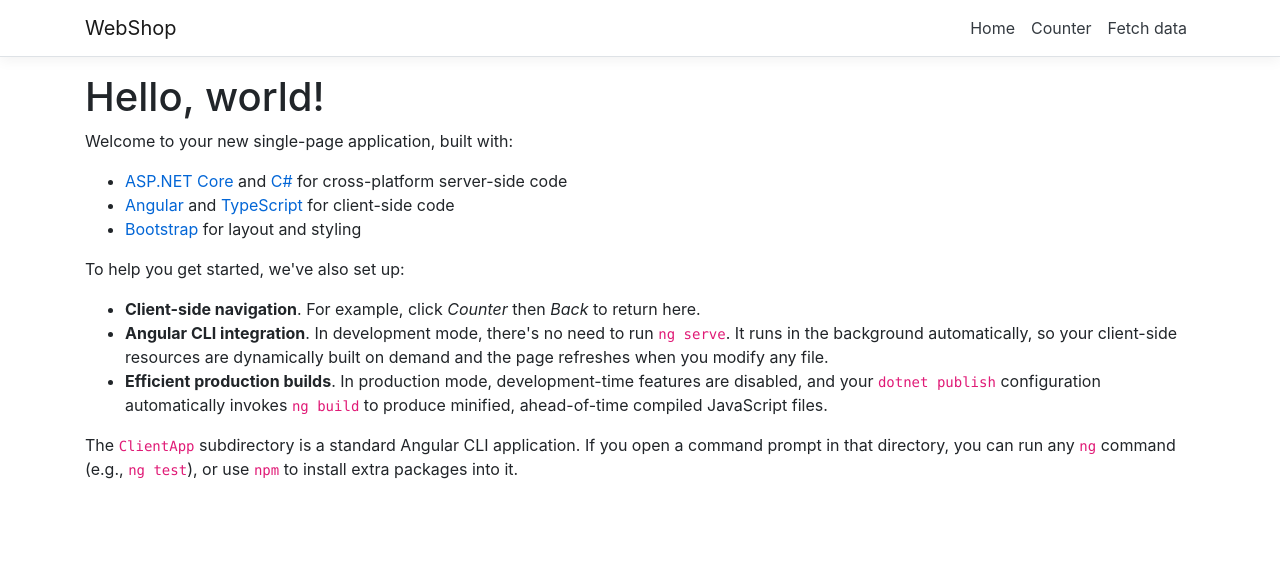
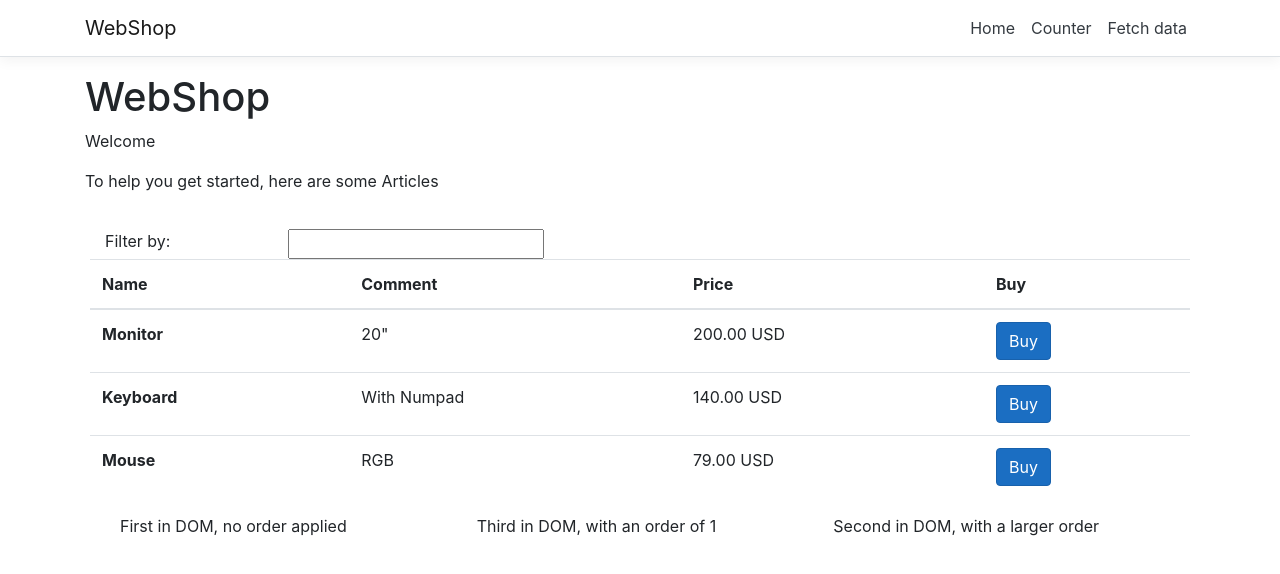
Before and after one commit to DoCosta/WebShop, an Angular app in the folder WebShop/ClientApp/: page / in a window 1280 px wide. Shown: the top 574 px of the page. Built offline with nearby package versions, Linux system fonts and the light colour scheme.

Commit message:
Tested first Layout

```diff
--- a/WebShop/ClientApp/src/app/home/home.component.html
+++ b/WebShop/ClientApp/src/app/home/home.component.html
@@ -1,14 +1,59 @@
-<h1>Hello, world!</h1>
-<p>Welcome to your new single-page application, built with:</p>
-<ul>
-  <li><a href='https://get.asp.net/'>ASP.NET Core</a> and <a href='https://msdn.microsoft.com/en-us/library/67ef8sbd.aspx'>C#</a> for cross-platform server-side code</li>
-  <li><a href='https://angular.io/'>Angular</a> and <a href='http://www.typescriptlang.org/'>TypeScript</a> for client-side code</li>
-  <li><a href='http://getbootstrap.com/'>Bootstrap</a> for layout and styling</li>
-</ul>
-<p>To help you get started, we've also set up:</p>
-<ul>
-  <li><strong>Client-side navigation</strong>. For example, click <em>Counter</em> then <em>Back</em> to return here.</li>
-  <li><strong>Angular CLI integration</strong>. In development mode, there's no need to run <code>ng serve</code>. It runs in the background automatically, so your client-side resources are dynamically built on demand and the page refreshes when you modify any file.</li>
-  <li><strong>Efficient production builds</strong>. In production mode, development-time features are disabled, and your <code>dotnet publish</code> configuration automatically invokes <code>ng build</code> to produce minified, ahead-of-time compiled JavaScript files.</li>
-</ul>
-<p>The <code>ClientApp</code> subdirectory is a standard Angular CLI application. If you open a command prompt in that directory, you can run any <code>ng</code> command (e.g., <code>ng test</code>), or use <code>npm</code> to install extra packages into it.</p>
+<h1>WebShop</h1>
+<p>Welcome</p>
+
+<p>To help you get started, here are some Articles</p>
+
+<div class='card-body'>
+  <div class='row'>
+    <div class='col-md-2'>Filter by:</div>
+    <div class='col-md-4'>
+      <input type='text'
+             [(ngModel)]='listFilter' />
+    </div>
+    <table class="table">
+      <thead>
+        <tr>
+          <th scope="col">Name</th>
+          <th scope="col">Comment</th>
+          <th scope="col">Price</th>
+          <th scope="col">Buy</th>
+        </tr>
+      </thead>
+      <tbody>
+        <tr>
+          <th scope="row">Monitor</th>
+          <td>20"</td>
+          <td>200.00 USD</td>
+          <td><button type="button" class="btn btn-primary">Buy</button></td>
+        </tr>
+        <tr>
+          <th scope="row">Keyboard</th>
+          <td>With Numpad</td>
+          <td>140.00 USD</td>
+          <td><button type="button" class="btn btn-primary">Buy</button></td>
+        </tr>
+        <tr>
+          <th scope="row">Mouse</th>
+          <td>RGB</td>
+          <td>79.00 USD</td>
+          <td><button type="button" class="btn btn-primary">Buy</button></td>
+        </tr>
+
+      </tbody>
+    </table>
+
+  </div>
+  <div class="container">
+    <div class="row">
+      <div class="col">
+        First in DOM, no order applied
+      </div>
+      <div class="col order-5">
+        Second in DOM, with a larger order
+      </div>
+      <div class="col order-1">
+        Third in DOM, with an order of 1
+      </div>
+    </div>
+  </div>
+</div>
```
